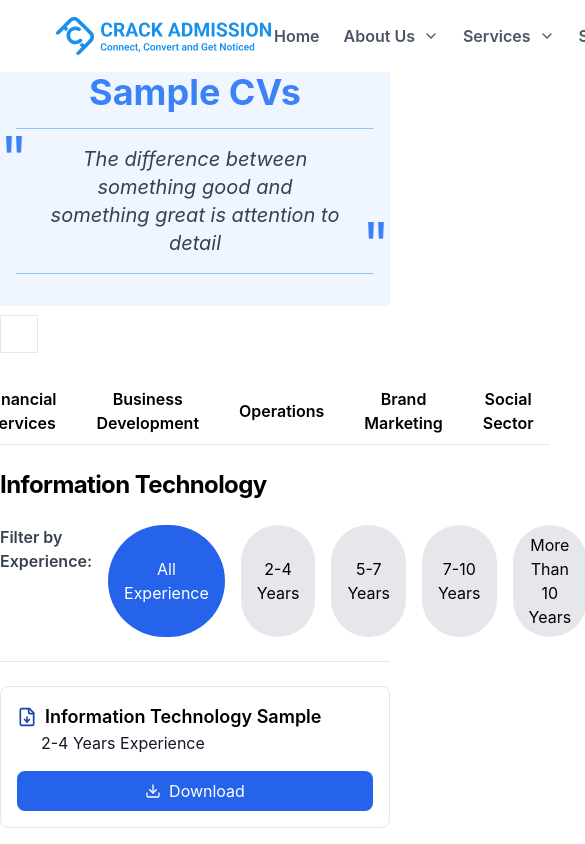
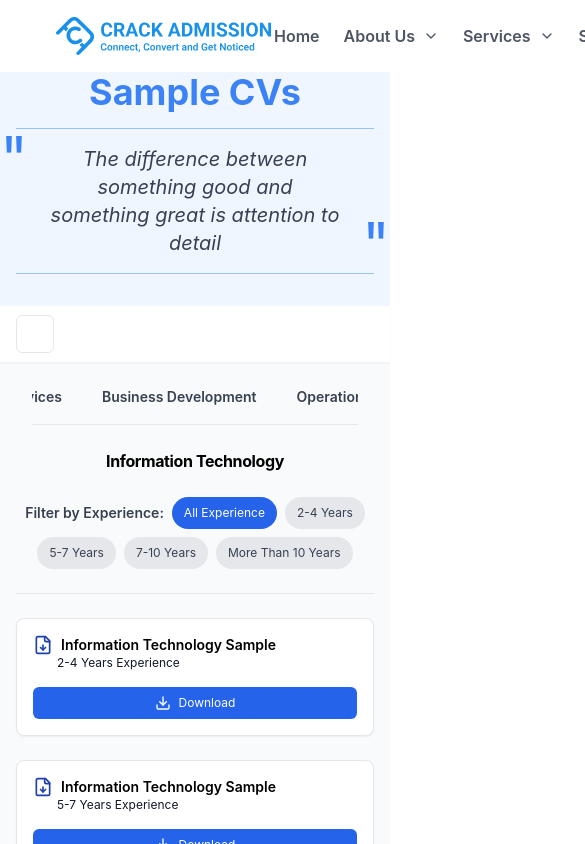
Before and after one commit to Its-Aman-Yadav/crack-admission, a Next.js app in the folder frontend/: page /mbaresources/samplecvs in a window 390 px wide. Shown: the top 844 px of the page, 585 px wide, since content can reach past the window. Built offline with nearby package versions, Linux system fonts and the light colour scheme.

Commit message:
added transparent logo and make it responsive except navbar

```diff
--- a/frontend/src/app/about-us/page.tsx
+++ b/frontend/src/app/about-us/page.tsx
@@ -47,7 +47,7 @@ const successStories: SuccessStory[] = [
     image: "/images/success/Ammar.png",
     school: {
       name: "Ross",
-      logo: "/images/success/mross"
+      logo: "/images/success/mross.png"
     }
   }
 ];
@@ -170,6 +170,7 @@ export default function Component() {
             </p>
 
             <div className="grid md:grid-cols-2 gap-8 mb-12">
+              <Link href="https://www.linkedin.com/in/arijit-biswas-86507119/">
               <div className="bg-white rounded-lg shadow-lg overflow-hidden">
                 <div className="p-6">
                   <div className="w-32 h-32 mx-auto mb-4">
@@ -186,7 +187,9 @@ export default function Component() {
                 </div>
                 <div className="h-2 bg-blue-500"></div>
               </div>
+              </Link>
 
+              <Link href="https://www.linkedin.com/in/shruti-s-15697316/">
               <div className="bg-white rounded-lg shadow-lg overflow-hidden">
                 <div className="p-6">
                   <div className="w-32 h-32 mx-auto mb-4">
@@ -203,6 +206,7 @@ export default function Component() {
                 </div>
                 <div className="h-2 bg-blue-500"></div>
               </div>
+              </Link>
             </div>
             <div className="text-center">
                <Link href='/about-us/your-team'>
--- a/frontend/src/app/about-us/success-recipe/page.tsx
+++ b/frontend/src/app/about-us/success-recipe/page.tsx
@@ -105,21 +105,30 @@ export default function CombinedPage() {
 
       {/* Strategic Plan Section */}
       <div className="max-w-6xl mt-10 mb-10 mx-auto px-4 py-8">
-        <div className="bg-blue-500 text-white p-4 mb-8 text-center">
-          <p className="text-lg">
+  {/* Header Section */}
+  <div className="bg-blue-500 text-white p-6 rounded-lg mb-8 text-center">
+    <p className="text-base md:text-lg">
       We maximize your chances of success by executing a strategic plan, which we call "Doing Things"
     </p>
   </div>
-        <div className="grid grid-cols-1 md:grid-cols-2 mt-20 lg:grid-cols-3 gap-8">
+
+  {/* Features Section */}
+  <div className="grid grid-cols-1 sm:grid-cols-2 lg:grid-cols-3 gap-8 mt-10">
     {features.map((feature, index) => (
-            <div key={index} className="flex flex-col items-start">
+      <div
+        key={index}
+        className="flex flex-col items-center md:items-start text-center md:text-left p-4 border rounded-lg shadow-sm bg-white"
+      >
         <feature.icon className="w-12 h-12 text-blue-400 mb-4" />
-              <h3 className="text-xl text-gray-600 font-semibold mb-2">{feature.title}</h3>
+        <h3 className="text-lg md:text-xl text-gray-600 font-semibold mb-2">
+          {feature.title}
+        </h3>
         <p className="text-gray-600 text-sm">{feature.description}</p>
       </div>
     ))}
   </div>
 </div>
+
 
       <section className="bg-gray-50 py-16 px-4">
           <div className="max-w-6xl mx-auto">
--- a/frontend/src/app/layout.tsx
+++ b/frontend/src/app/layout.tsx
@@ -32,7 +32,7 @@ export default function RootLayout({
   return (
     <html lang="en">
       <head>
-        <link rel="icon" href="/favicon.ico" />
+      <link rel="icon" href="/favicon.ico" sizes="any" />
         <title>Crack Admission</title>
         <meta name="description" content="Common Dream, Unique Journeys ... With over 6 years of work experience. Stanford has been his lifelong dream, but, he does not want to be type casted as the ..." />
       </head>
--- a/frontend/src/app/mbaresources/samplecvs/page.tsx
+++ b/frontend/src/app/mbaresources/samplecvs/page.tsx
@@ -98,42 +98,61 @@ export default function Component() {
         </div>
       </div>
 
-      <div className="flex min-h-screen mb-10 flex-col">
-        <header className="sticky top-0 bg-white">
-          <div className="container flex h-14 items-center gap-4">
-            <button className="shrink-0 p-2 border md:hidden">
+      <div className="flex min-h-screen mb-10 flex-col bg-gray-50">
+  {/* Header */}
+  <header className="sticky top-0 bg-white z-10 shadow-sm">
+    <div className="container mx-auto flex h-14 items-center justify-between gap-4 px-4">
+      <button className="shrink-0 p-2 border rounded-md md:hidden">
         <Menu className="h-5 w-5" />
         <span className="sr-only">Toggle menu</span>
       </button>
     </div>
   </header>
-        <div className="container flex-1 flex flex-col items-center py-4">
-          <div className="flex gap-2 mb-6 border-b">
+
+  {/* Main Content */}
+  <div className="container mx-auto flex-1 flex flex-col items-center py-4 px-4">
+    {/* Category Buttons */}
+    <div className="w-full px-4">
+  <div className="flex gap-2 mb-6 overflow-x-auto border-b pb-2 scrollbar-hide justify-center md:justify-start">
     {Object.keys(categories).map((key) => (
       <button
         key={key}
         onClick={() => setActiveCategory(key as CategoryKey)}
-                className={`px-4 py-2 text-black font-semibold ${
-                  activeCategory === key ? "border-b-2 border-blue-600" : "border-transparent"
+        className={`px-4 py-2 text-sm md:text-base font-semibold whitespace-nowrap transition-colors duration-200 ${
+          activeCategory === key
+            ? 'border-b-2 border-blue-600 text-blue-600'
+            : 'text-gray-700 hover:text-blue-600'
         }`}
       >
         {categories[key as CategoryKey].title}
       </button>
     ))}
   </div>
+</div>
+
+
+
+    {/* Category Content */}
     <div className="space-y-6 w-full max-w-4xl">
-            <div>
-              <h2 className="text-2xl text-black font-bold tracking-tight">{categories[activeCategory].title}</h2>
-              {/* <p className="text-gray-800">{categories[activeCategory].description}</p> */}
+      {/* Category Title */}
+      <div className="mb-4">
+  <h2 className="text-base sm:text-lg md:text-2xl font-bold text-black tracking-tight text-center md:text-left">
+    {categories[activeCategory].title}
+  </h2>
 </div>
-            <div className="flex gap-4 my-4">
-              <span className="font-semibold text-gray-700">Filter by Experience:</span>
+
+
+      {/* Filter Buttons */}
+      <div className="flex flex-wrap gap-2 items-center justify-center md:justify-start my-4">
+        <span className="font-semibold text-gray-700 text-sm md:text-base">Filter by Experience:</span>
         {yearFilters.map((filter) => (
           <button
             key={filter.value}
             onClick={() => setSelectedYears(filter.value)}
-                  className={`px-4 py-2 rounded-full ${
-                    selectedYears === filter.value ? 'bg-blue-600 text-white' : 'bg-gray-200 text-black'
+            className={`px-3 py-2 rounded-full text-xs md:text-sm ${
+              selectedYears === filter.value
+                ? 'bg-blue-600 text-white'
+                : 'bg-gray-200 text-gray-700 hover:bg-gray-300'
             }`}
           >
             {filter.label}
@@ -141,19 +160,26 @@ export default function Component() {
         ))}
       </div>
       <hr className="my-4" />
-            <div className="grid gap-6 sm:grid-cols-2 lg:grid-cols-3">
+
+      {/* Documents Grid */}
+      <div className="grid gap-6 grid-cols-1 sm:grid-cols-2 lg:grid-cols-3">
         {categories[activeCategory].documents
-                .filter((doc) => selectedYears === "all" || doc.years === selectedYears)
+          .filter((doc) => selectedYears === 'all' || doc.years === selectedYears)
           .map((document) => (
-                  <div key={document.id} className="p-4 border rounded-lg flex flex-col justify-between">
+            <div
+              key={document.id}
+              className="p-4 border rounded-lg flex flex-col justify-between bg-white shadow-sm"
+            >
               <div>
-                      <h3 className="flex items-center text-black gap-2 font-semibold text-lg">
-                        <FileDown className="h-5 text-blue-800 w-5" />
+                <h3 className="flex items-center text-black gap-2 font-semibold text-sm md:text-base">
+                  <FileDown className="h-5 w-5 text-blue-800" />
                   {categories[activeCategory].title} Sample
                 </h3>
-                      <p className="text-gray-900 ml-6">{document.years} Years Experience</p>
+                <p className="text-gray-900 ml-6 text-xs md:text-sm">
+                  {document.years} Years Experience
+                </p>
               </div>
-                    <button className="mt-4 flex items-center justify-center gap-2 px-4 py-2 bg-blue-600 text-white rounded-lg hover:bg-blue-700">
+              <button className="mt-4 flex items-center justify-center gap-2 px-3 py-2 bg-blue-600 text-white rounded-md text-xs md:text-sm hover:bg-blue-700">
                 <Download className="h-4 w-4" />
                 Download
               </button>
@@ -163,6 +189,8 @@ export default function Component() {
     </div>
   </div>
 </div>
+
+
     </>
   );
 }
```
Also changed, not shown: frontend/src/app/about-us/your-team/page.tsx (+23 -11 lines), frontend/src/components/HomeReview.tsx (+39 -34 lines), frontend/src/components/Navbar.tsx (+8 -2 lines), frontend/public/favicon.png, 2 other files (tests, documents, lock files or other folders). Lines whose indentation alone changed are shown as unchanged.
